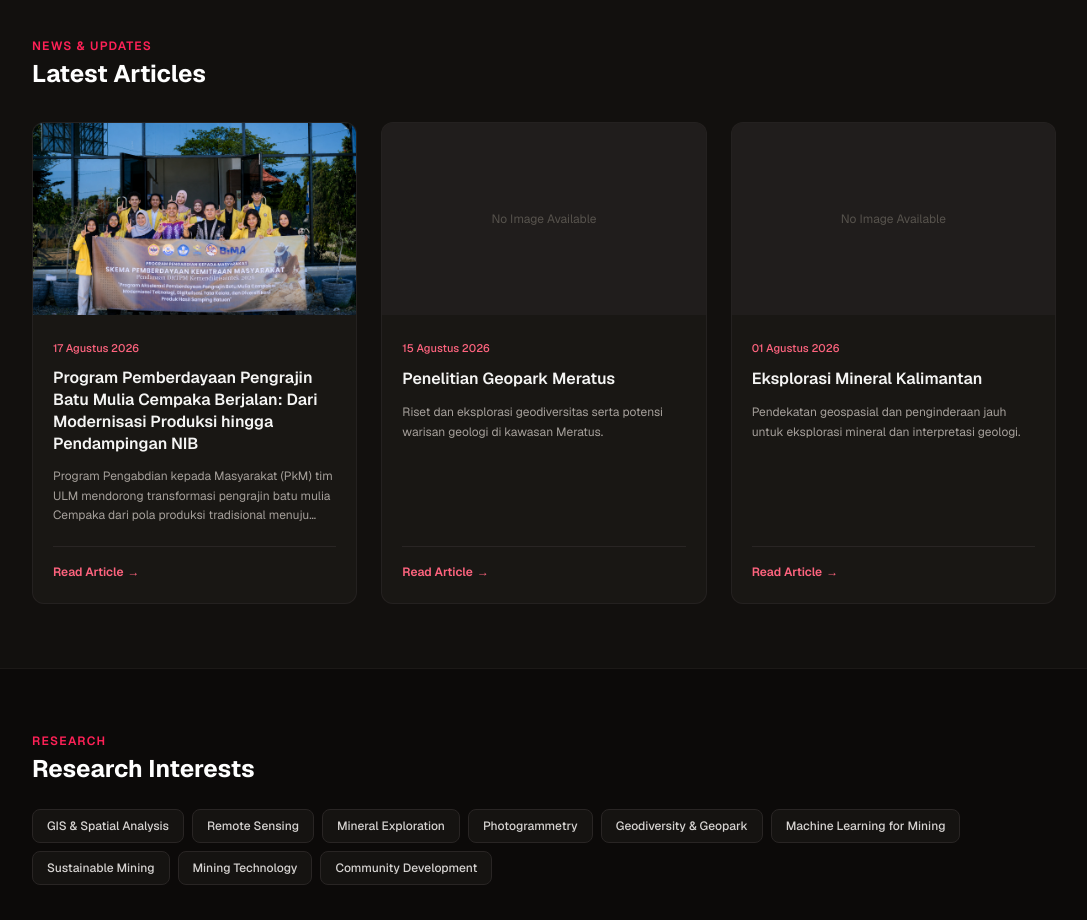
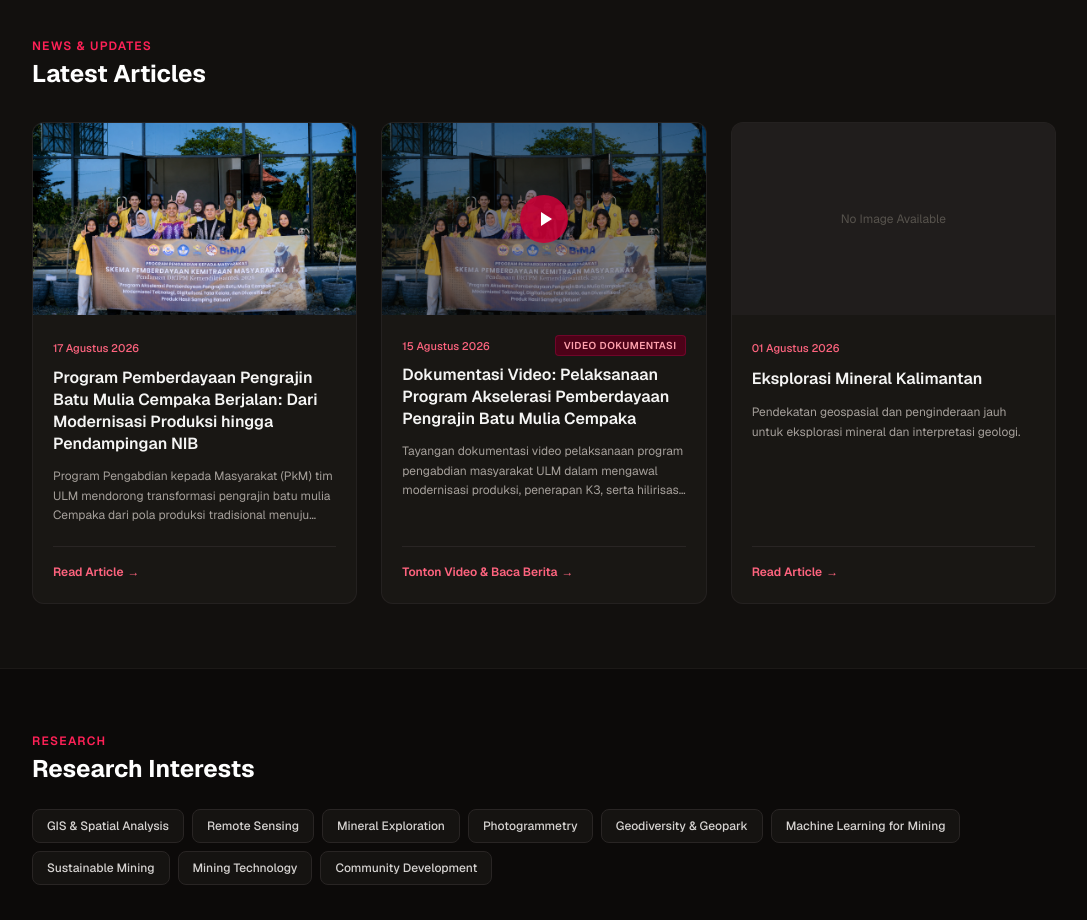
Before and after one commit to syafiiali/profil-saya, a Next.js app: page / in a window 1280 px wide. Shown: the part 820-1740 px from the top of the page, without its empty margins (96-1183 px from the left). Built offline with nearby package versions, Linux system fonts and the light colour scheme.

Commit message:
add PKM Video

```diff
--- /dev/null
+++ b/app/blog/kegiatan-pkm-pengrajin-batu-mulia/page.tsx
@@ -0,0 +1,105 @@
+import React from 'react';
+
+export default function DetailVideoPKM() {
+  return (
+    <main className="max-w-4xl mx-auto px-4 py-12 text-stone-100 font-sans">
+      {/* Tombol Kembali */}
+      <a
+        href="/"
+        className="inline-flex items-center text-xs font-semibold text-rose-500 hover:text-rose-400 mb-6 transition-colors"
+      >
+        ← Kembali ke Beranda
+      </a>
+
+      {/* Judul Berita */}
+      <h1 className="text-3xl md:text-4xl font-extrabold mb-4 leading-tight text-white">
+        Dokumentasi Video: Pelaksanaan Program Akselerasi Pemberdayaan Pengrajin Batu Mulia Cempaka
+      </h1>
+
+      {/* Tanggal & Penulis */}
+      <div className="text-xs text-stone-400 mb-8 border-b border-stone-800 pb-4">
+        <span>Dipublikasikan pada 15 Agustus 2026</span> • <span>Tim PkM ULM</span>
+      </div>
+
+      {/* 📹 KOLOM PEMUTAR VIDEO / THUMBNAIL VIDEO UTAMA */}
+      <div className="relative w-full aspect-video mb-8 overflow-hidden rounded-2xl border border-stone-800 shadow-xl bg-stone-900 flex items-center justify-center">
+        {/* OPSI A: Jika menggunakan Embed YouTube (Ganti ID VIDEO_YOUTUBE_ANDA) */}
+        <iframe
+          className="w-full h-full"
+          src="https://www.youtube.com/embed/VIDEO_YOUTUBE_ANDA"
+          title="Video Kegiatan PKM Batu Mulia Cempaka"
+          allow="accelerometer; autoplay; clipboard-write; encrypted-media; gyroscope; picture-in-picture"
+          allowFullScreen
+        ></iframe>
+
+        {/* OPSI B: Jika menggunakan gambar thumbnail yang dipasang link (Uncomment jika tidak memakai iframe) */}
+        {/*
+        <a href="LINK_VIDEO_YOUTUBE_ATAU_DRIVE" target="_blank" rel="noreferrer" className="relative w-full h-full group">
+          <img src="/batu-mulia.jpg" alt="Thumbnail Video PKM" className="w-full h-full object-cover brightness-75 group-hover:scale-105 transition-transform duration-300" />
+          <div className="absolute inset-0 flex items-center justify-center">
+            <div className="h-16 w-16 rounded-full bg-rose-700/90 flex items-center justify-center text-white shadow-lg group-hover:bg-rose-600 transition-colors">
+              <svg className="w-8 h-8 fill-current ml-1" viewBox="0 0 24 24"><path d="M8 5v14l11-7z"/></svg>
+            </div>
+          </div>
+        </a>
+        */}
+      </div>
+
+      {/* Deskripsi & Ringkasan Kegiatan */}
+      <article className="space-y-6 leading-relaxed text-stone-300 text-sm md:text-base">
+        <p>
+          <strong className="text-white">Banjarbaru, Kalimantan Selatan</strong> — Tayangan video dokumentasi di atas merangkum seluruh alur pelaksanaan Program Pengabdian kepada Masyarakat (PkM) bertajuk <em>“Program Akselerasi Pemberdayaan Pengrajin Batu Mulia Cempaka: Modernisasi Teknologi, Digitalisasi Tata Kelola, dan Diversifikasi Produk Hasil Samping Batuan”</em>.
+        </p>
+
+        <p>
+          Melalui kegiatan ini, Tim Pengabdi Universitas Lambung Mangkurat (ULM) mendokumentasikan setiap tahapan pendampingan teknis, mulai dari demonstrasi pengolahan batuan sisa menjadi suvenir bernilai ekonomis, penataan area kerja berbasis K3, hingga pendampingan legalitas NIB untuk kelompok mitra.
+        </p>
+
+        {/* 🤝 KOLOM DUKUNGAN (SUPPORT COLUMN) */}
+        <div className="my-10 rounded-2xl border border-rose-950/80 bg-rose-950/20 p-6 md:p-8">
+          <h2 className="text-xs font-semibold uppercase tracking-widest text-rose-500 mb-2">
+            Mitra & Dukungan Program
+          </h2>
+          <h3 className="text-xl font-bold text-white mb-4">
+            Dukungan Pengabdian & Kemitraan Strategis
+          </h3>
+          <p className="text-sm text-stone-300 leading-relaxed mb-6">
+            Program kegiatan dan pembuatan dokumentasi ini dapat terlaksana atas dukungan penuh dari berbagai pihak mitra dan lembaga pendukung:
+          </p>
+
+          <div className="grid gap-4 sm:grid-cols-2">
+            <div className="rounded-xl border border-stone-800 bg-stone-900/80 p-4">
+              <h4 className="text-sm font-semibold text-rose-300">Lembaga Pelaksana</h4>
+              <p className="text-xs text-stone-400 mt-1">Tim Pengabdian kepada Masyarakat (PkM) Universitas Lambung Mangkurat (ULM)</p>
+            </div>
+            <div className="rounded-xl border border-stone-800 bg-stone-900/80 p-4">
+              <h4 className="text-sm font-semibold text-rose-300">Mitra Sasaran & Lokasi</h4>
+              <p className="text-xs text-stone-400 mt-1">Pokdarwis Trisakti Pumpung & KUB Pengrajin Batu Mulia Cempaka, Banjarbaru</p>
+            </div>
+            <div className="rounded-xl border border-stone-800 bg-stone-900/80 p-4">
+              <h4 className="text-sm font-semibold text-rose-300">Fokus Program</h4>
+              <p className="text-xs text-stone-400 mt-1">Modernisasi Teknologi, Diversifikasi Produk Samping, & Digitalisasi Usaha</p>
+            </div>
+            <div className="rounded-xl border border-stone-800 bg-stone-900/80 p-4">
+              <h4 className="text-sm font-semibold text-rose-300">Dukungan Akses Legalitas</h4>
+              <p className="text-xs text-stone-400 mt-1">Pendampingan Administrasi NIB via OSS-RBA & Penguatan Tata Kelola</p>
+            </div>
+          </div>
+        </div>
+
+        {/* Tombol Tautan Langsung Video */}
+        <div className="pt-4 flex flex-wrap gap-4 items-center">
+          <a
+            href="https://youtu.be/BHxvEU9yIEI?si=NleT2gXpsIlO0597" // Ganti link video asli Anda
+            target="_blank"
+            rel="noreferrer"
+            className="inline-flex items-center rounded-lg bg-rose-800 px-6 py-3 text-xs font-semibold text-white hover:bg-rose-700 transition-colors"
+          >
+            <svg className="w-4 h-4 mr-2 fill-current" viewBox="0 0 24 24"><path d="M19.615 3.184c-3.604-.246-11.631-.245-15.23 0-3.897.266-4.356 2.62-4.385 8.816.029 6.185.484 8.549 4.385 8.816 3.6.245 11.626.246 15.23 0 3.897-.266 4.356-2.62 4.385-8.816-.029-6.185-.484-8.549-4.385-8.816zm-10.615 12.816v-8l8 3.993-8 4.007z"/></svg>
+            Tonton Video Lengkap di YouTube
+          </a>
+        </div>
+      </article>
+    </main>
+  );
+}
--- a/app/page.tsx
+++ b/app/page.tsx
@@ -96,11 +96,11 @@ export default function Home() {
           <h3 className="mt-1 text-2xl font-bold text-white">Latest Articles</h3>
 
           <div className="mt-8 grid gap-6 md:grid-cols-2 lg:grid-cols-3">
-            {/* Berita 1 (Dengan Thumbnail) */}
+            {/* Berita 1 (Pengrajin Batu Mulia) */}
             <article className="flex flex-col overflow-hidden rounded-xl border border-stone-800/80 bg-stone-900/80 transition hover:border-rose-900/80">
               <a href="/blog/program-pemberdayaan-pengrajin-batu-mulia-cempaka" className="relative h-48 w-full overflow-hidden">
                 <Image
-                  src="/batu-mulia.jpg" // sesuaikan nama file di folder public
+                  src="/batu-mulia.jpg"
                   alt="Program Pemberdayaan Pengrajin Batu Mulia Cempaka"
                   fill
                   sizes="(max-width: 768px) 100vw, (max-width: 1200px) 50vw, 33vw"
@@ -130,25 +130,43 @@ export default function Home() {
               </div>
             </article>
 
-            {/* Berita 2 */}
+            {/* Berita 2 (PEMBERDAYAAN PKM & VIDEO DOKUMENTASI) */}
             <article className="flex flex-col overflow-hidden rounded-xl border border-stone-800/80 bg-stone-900/80 transition hover:border-rose-900/80">
-              <div className="relative h-48 w-full bg-stone-800/50 flex items-center justify-center text-stone-600 text-xs">
-                {/* Tempatkan <Image /> jika ada gambar */}
-                <span>No Image Available</span>
-              </div>
+              <a href="/blog/kegiatan-pkm-pengrajin-batu-mulia" className="relative h-48 w-full overflow-hidden group">
+                <Image
+                  src="/batu-mulia.jpg" // atau ganti gambar thumbnail video lain di folder public
+                  alt="Video Kegiatan PKM ULM"
+                  fill
+                  sizes="(max-width: 768px) 100vw, (max-width: 1200px) 50vw, 33vw"
+                  className="object-cover transition-transform duration-300 group-hover:scale-105"
+                />
+                {/* Icon Play Video Overlay */}
+                <div className="absolute inset-0 bg-stone-950/40 flex items-center justify-center">
+                  <div className="h-12 w-12 rounded-full bg-rose-700/90 flex items-center justify-center text-white shadow-lg group-hover:bg-rose-600 transition-colors">
+                    <svg className="w-6 h-6 fill-current ml-0.5" viewBox="0 0 24 24"><path d="M8 5v14l11-7z"/></svg>
+                  </div>
+                </div>
+              </a>
               <div className="flex flex-1 flex-col justify-between p-5">
                 <div>
-                  <span className="text-[11px] font-medium text-rose-400">15 Agustus 2026</span>
-                  <h4 className="mt-2 text-base font-semibold text-stone-100 hover:text-rose-300">
-                    <a href="#">Penelitian Geopark Meratus</a>
+                  <div className="flex items-center justify-between">
+                    <span className="text-[11px] font-medium text-rose-400">15 Agustus 2026</span>
+                    <span className="text-[10px] font-semibold uppercase tracking-wider bg-rose-950 text-rose-300 px-2 py-0.5 rounded border border-rose-900/60">
+                      Video Dokumentasi
+                    </span>
+                  </div>
+                  <h4 className="mt-2 text-base font-semibold leading-snug text-stone-100 hover:text-rose-300">
+                    <a href="/blog/kegiatan-pkm-pengrajin-batu-mulia">
+                      Dokumentasi Video: Pelaksanaan Program Akselerasi Pemberdayaan Pengrajin Batu Mulia Cempaka
+                    </a>
                   </h4>
                   <p className="mt-3 text-xs leading-relaxed text-stone-400 line-clamp-3">
-                    Riset dan eksplorasi geodiversitas serta potensi warisan geologi di kawasan Meratus.
+                    Tayangan dokumentasi video pelaksanaan program pengabdian masyarakat ULM dalam mengawal modernisasi produksi, penerapan K3, serta hilirisasi produk batu mulia.
                   </p>
                 </div>
                 <div className="mt-5 pt-3 border-t border-stone-800">
-                  <a href="#" className="inline-flex items-center text-xs font-semibold text-rose-400 hover:text-rose-300">
-                    Read Article <span className="ml-1">→</span>
+                  <a href="/blog/kegiatan-pkm-pengrajin-batu-mulia" className="inline-flex items-center text-xs font-semibold text-rose-400 hover:text-rose-300">
+                    Tonton Video & Baca Berita <span className="ml-1">→</span>
                   </a>
                 </div>
               </div>
@@ -157,7 +175,6 @@ export default function Home() {
             {/* Berita 3 */}
             <article className="flex flex-col overflow-hidden rounded-xl border border-stone-800/80 bg-stone-900/80 transition hover:border-rose-900/80">
               <div className="relative h-48 w-full bg-stone-800/50 flex items-center justify-center text-stone-600 text-xs">
-                {/* Tempatkan <Image /> jika ada gambar */}
                 <span>No Image Available</span>
               </div>
               <div className="flex flex-1 flex-col justify-between p-5">
```
